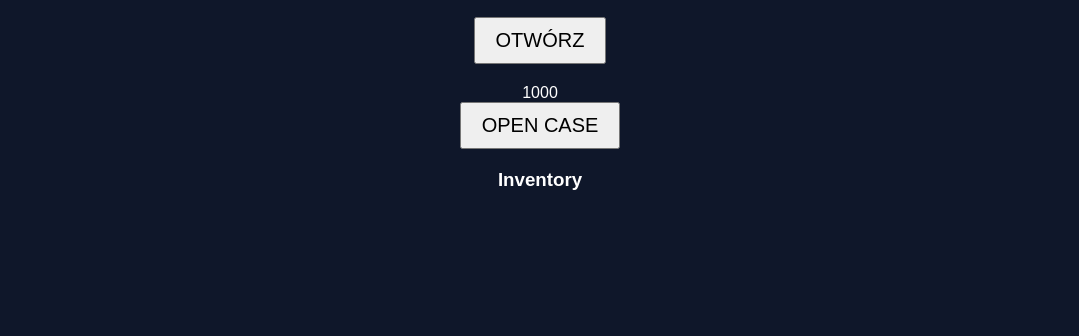
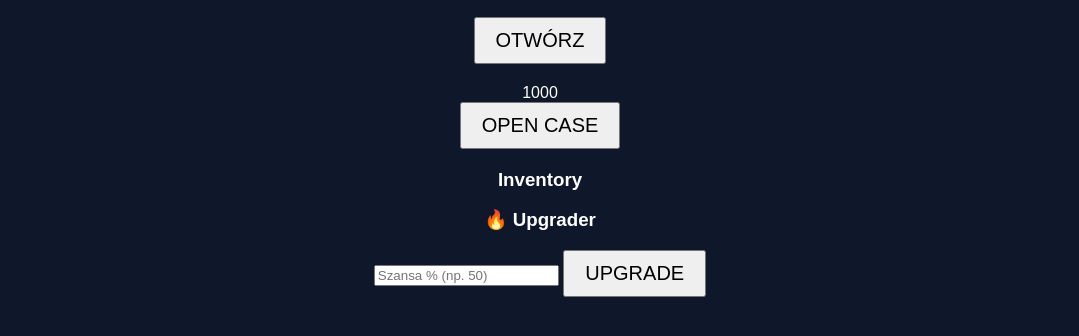
Before and after one commit to Oldbrainrot/casesim, a plain HTML site: page index.html in a window 1280 px wide. Shown: the part 88-424 px from the top of the page, without its empty margins (100-1179 px from the left). Drawn offline with Linux system fonts and the light colour scheme.

Commit message:
Update index.html

```diff
--- a/index.html
+++ b/index.html
@@ -28,3 +28,7 @@
 
 <h3>Inventory</h3>
 <div id="inventory"></div>
+<h3>🔥 Upgrader</h3>
+<input type="number" id="upgradeChance" placeholder="Szansa % (np. 50)">
+<button onclick="upgradeItem()">UPGRADE</button>
+<p id="upgradeResult"></p>
```
